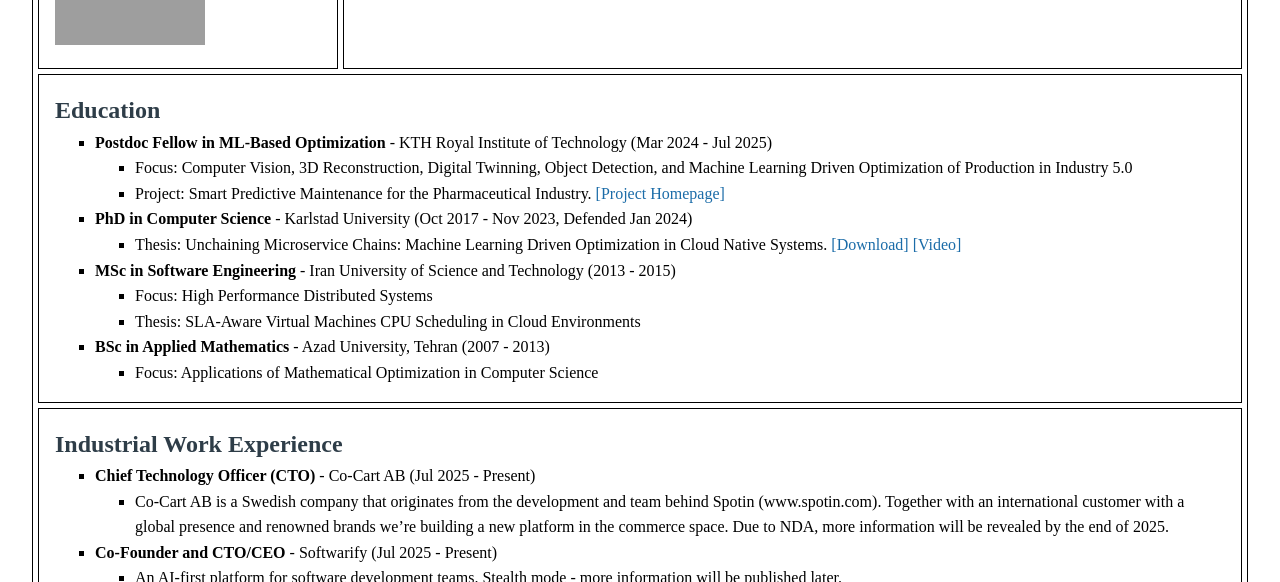
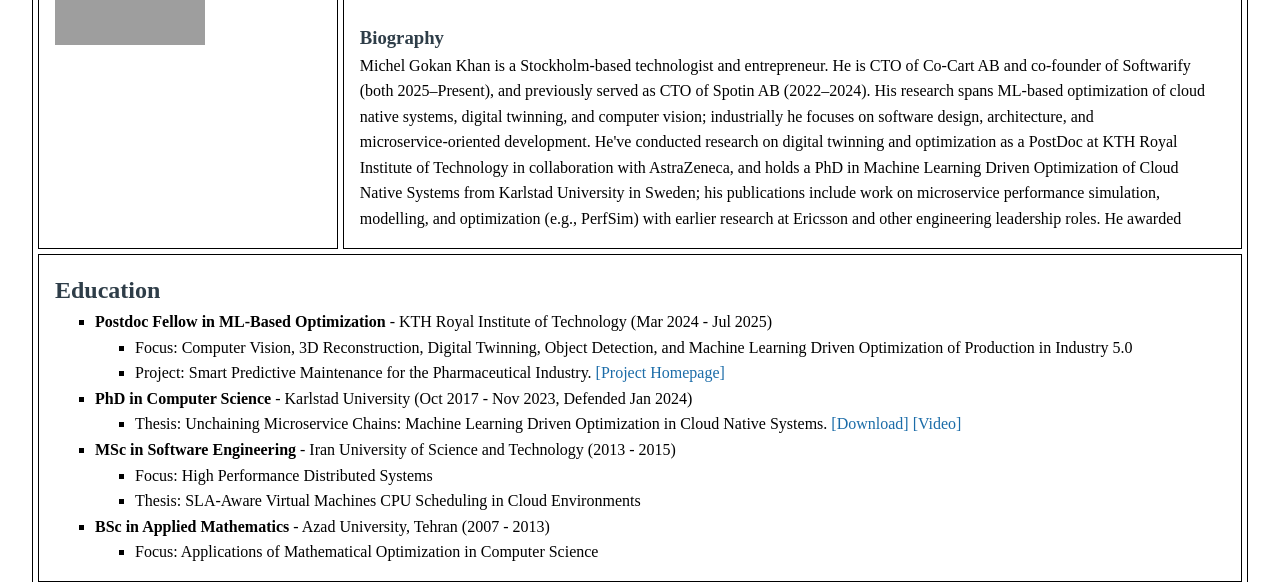
Before and after one commit to michelgokan/michelgokan.github.io, a plain HTML site: page index.html in a window 1280 px wide. Shown: the part 218-800 px from the top of the page. Drawn offline with Linux system fonts and the light colour scheme; grey boxes are pictures that could not be loaded.

Commit message:
Update index.html

```diff
--- a/index.html
+++ b/index.html
@@ -79,6 +79,19 @@
                 <h1>Michel Gokan Khan</h1>
                 <p><strong>CTO, Technologist, Chairman, Founder, Entrepreneur</strong><br>
                 Stockholm, Sweden</p>
+                <br>
+                <h3>Biography</h3>
+                <p>
+                Michel Gokan Khan is a Stockholm‑based technologist and entrepreneur. He is CTO of Co‑Cart AB and
+                    co‑founder of Softwarify (both 2025–Present), and previously served as CTO of Spotin AB (2022–2024).
+                    His research spans ML‑based optimization of cloud native systems, digital twinning, and computer vision;
+                    industrially he focuses on software design, architecture, and microservice‑oriented development.
+                    He've conducted research on digital twinning and optimization as a PostDoc at KTH Royal Institute
+                    of Technology in collaboration with AstraZeneca, and holds a PhD in Machine Learning Driven Optimization
+                    of Cloud Native Systems from Karlstad University in Sweden; his publications include work on microservice
+                    performance simulation, modelling, and optimization (e.g., PerfSim) with earlier research at Ericsson and
+                    other engineering leadership roles. He awarded
+                </p>
             </td>
         </tr>
         <tr>
```
